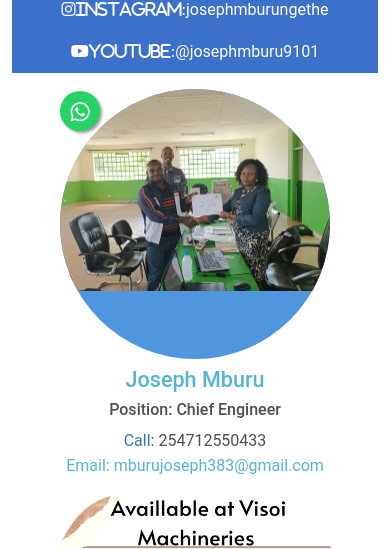
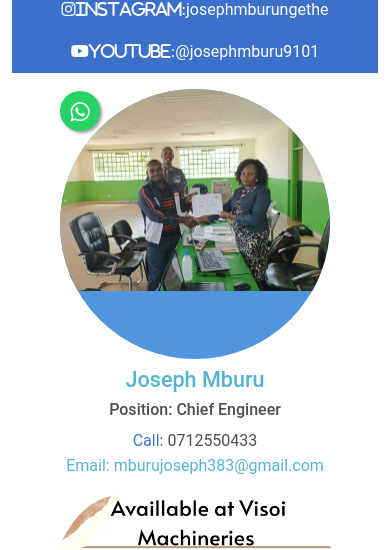
Before and after one commit to Paulwamaria/visoi, a React (Create React App) app: page /contacts in a window 390 px wide. Shown: the part 309-859 px from the top of the page. Built offline with nearby package versions, Linux system fonts and the light colour scheme; a web font is replaced by a local one.

Commit message:
modify contact phone number

```diff
--- a/src/components/contacts.js
+++ b/src/components/contacts.js
@@ -59,11 +59,11 @@ class Contacts extends React.Component {
 						</h4>
 						<h6>
 							Position: Chief Engineer</h6>
-						<a href="tel:254712550433">
+						<a href="tel:0712550433">
 							Call
 						</a>
 
-						: 254712550433
+						: 0712550433
 						<a href="mailto:Mburujosehp383@gmail.com" className="nav-link waves-effect waves-light">
 
 							<span className="text-info">Email:
```
